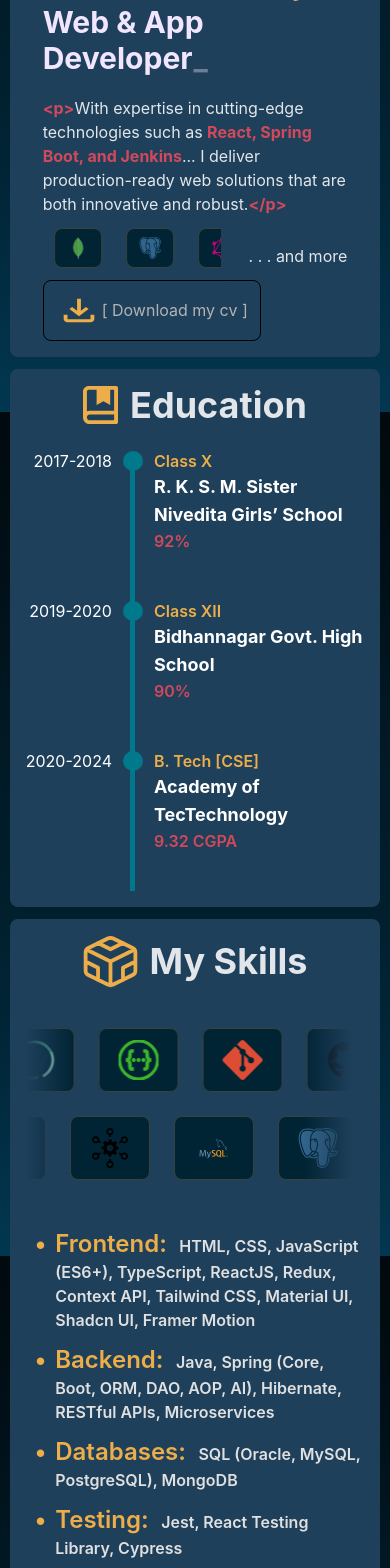
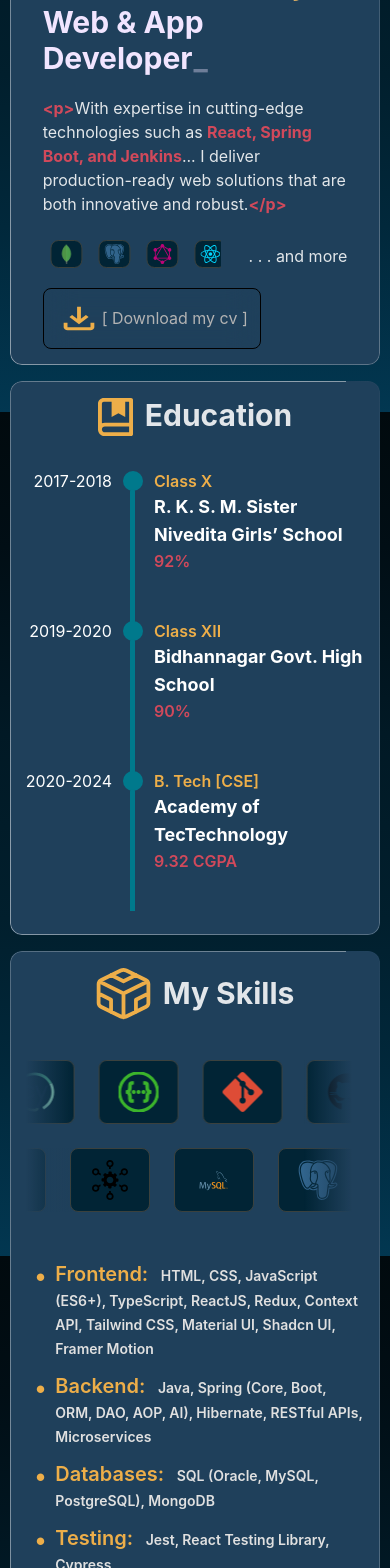
Before and after one commit to ISHITA-ROY016/my-portfolio, a React (Vite) app: page / in a window 390 px wide. Shown: the part 432-2000 px from the top of the page. Built offline with nearby package versions, Linux system fonts and the light colour scheme.

Commit message:
major ui changes for mobiles and border animation added

```diff
--- a/src/App.jsx
+++ b/src/App.jsx
@@ -19,8 +19,7 @@ const App = () => {
         const baseHeight = header.offsetHeight;
         const screenWidth = window.innerWidth;
 
-        // ✅ Mobile vs Desktop adjustment
-        const extraSpace = screenWidth < 640 ? 8 : 14; // 10px for mobile, 20px for larger screens
+        const extraSpace = screenWidth < 640 ? 8 : 14;
         setHeaderHeight(baseHeight + extraSpace);
       };
       updateHeight();
--- a/src/components/AboutMe.jsx
+++ b/src/components/AboutMe.jsx
@@ -15,7 +15,8 @@ const AboutMe = () => {
     };
 
     return (
-        <div id='aboutme' className='flex-grow bg-darkSecondary w-full md:w-3/4 max-w-[95%] mx-auto mt-3 sm:mt-6 p-4 sm:p-6 rounded-lg flex flex-col md:flex-row justify-start items-center gap-4 sm:gap-8'>
+        <div id='aboutme' className="animated-border rounded-lg w-full md:w-3/4 max-w-[95%] mx-auto mt-3 sm:mt-6">
+            <div className='flex-grow bg-darkSecondary p-4 sm:p-6 flex flex-col md:flex-row justify-start items-center gap-4 sm:gap-8'>
 
                 {/* Profile Image Section */}
                 <div className='md:w-1/2 min-w-[150px] flex justify-center items-start'>
@@ -45,7 +46,9 @@ const AboutMe = () => {
                     {/* Role */}
                     <div className='max-w-full break-words'>
                         <span className='text-3xl sm:text-5xl md:text-6xl block font-bold text-bioDark'>
-                        Junior <span className='animated-gradient-text'>{"{"}FullStack{"}"}</span> Web & App Developer
+                            Junior <span className='animated-gradient-text'>{"{"}FullStack{"}"}</span> Web & App{" "}
+                            <span className='whitespace-nowrap'>
+                                Developer
                                 <span className='inline-block'>
                                     <Typewriter
                                         options={{
@@ -56,6 +59,7 @@ const AboutMe = () => {
                                             deleteSpeed: Infinity,
                                             cursor: "_"
                                         }} />
+                                </span>
                             </span>
                         </span>
                     </div>
@@ -69,17 +73,18 @@ const AboutMe = () => {
                         </span>
                     </div>
 
-                <div className='w-full flex gap-7 items-end'>
+                    <div className='w-full flex gap-7 items-end mt-3'>
                         <div className='overflow-hidden w-3/4 md:w-1/2'>
                             <TechMarquee />
                         </div>
                         <span className='whitespace-nowrap'>. . . and more</span>
                     </div>
                     <div>
-                    <button className='flex items-center p-3 border border-solid border-black rounded-lg backdrop-blur-lg bg-white/0' onClick={handleDownload}>
+                        <button className='flex items-center p-3 border border-solid border-black rounded-lg backdrop-blur-lg bg-white/0 mt-2' onClick={handleDownload}>
                             <img src={Download} alt='download' />
                             <span className='text-[#B3B3B3]'>[ Download my cv ]</span>
                         </button>
+                    </div>
                 </div>
             </div>
         </div>
--- a/src/components/Connect.jsx
+++ b/src/components/Connect.jsx
@@ -105,8 +105,8 @@ const Connect = () => {
         }
         type={status}
       />
-      <h2 className="text-4xl font-bold text-darkHeading mb-10">
-        Let’s Connect
+      <h2 className="text-3xl md:text-4xl font-bold text-darkHeading mt-3 sm:mt-0 mb-6 md:mb-10">
+        Let's Connect
       </h2>
 
       <div className="grid grid-cols-1 md:grid-cols-2 gap-10">
--- a/src/components/Education.jsx
+++ b/src/components/Education.jsx
@@ -3,13 +3,15 @@ import Timeline from './Timeline'
 
 const Education = () => {
     return (
-        <div id='education' className='flex-grow bg-darkSecondary w-full md:w-3/4 max-w-[95%] mx-auto mt-3 sm:mt-6 p-4 sm:p-6 rounded-lg flex flex-col justify-center items-center gap-4 sm:gap-8'>
-            <div className='flex gap-3'>
-                <img src='/assets/education.svg' height={50} width={35}/>
-                <span className='text-4xl font-bold'>Education</span>
-            </div>
-            <div className='self-center'>
-                <Timeline />
+        <div id='education' className='animated-border rounded-lg w-full md:w-3/4 max-w-[95%] mx-auto mt-4 sm:mt-7'>
+            <div className='flex-grow bg-darkSecondary p-4 sm:p-6 rounded-lg flex flex-col justify-center items-center gap-4 sm:gap-8'>
+                <div className='flex gap-3'>
+                    <img src='/assets/education.svg' height={50} width={35} />
+                    <span className='text-3xl md:text-4xl font-bold'>Education</span>
+                </div>
+                <div className='self-center my-2'>
+                    <Timeline />
+                </div>
             </div>
         </div>
     )
--- a/src/components/Header.jsx
+++ b/src/components/Header.jsx
@@ -144,7 +144,7 @@ const Header = () => {
           : "0 0 15px rgba(0, 0, 0, 0.25)",
         border: scrolled
           ? "1px solid rgba(135, 206, 250, 0.45)"
-          : "1px solid rgba(255, 255, 255, 0.08)",
+          : "1px solid rgba(80, 77, 77, 0.573)",
         willChange: "transform",
       }}
       className={`fixed top-3 inset-x-0 mx-auto w-[90%] max-w-[95%]
--- a/src/components/Skills.jsx
+++ b/src/components/Skills.jsx
@@ -3,21 +3,21 @@ import SkillsTechMarquee from './SkillsTechMarquee'
 
 const Skills = () => {
     return (
+        <div id='skills' className='animated-border rounded-lg w-full md:w-3/4 max-w-[95%] mx-auto mt-4 sm:mt-7'>
             <div
-            id='skills'
-            className='flex-grow bg-darkSecondary w-full md:w-3/4 max-w-[95%] mx-auto mt-3 sm:mt-6 p-4 sm:p-6 rounded-lg flex flex-col justify-center items-center gap-4 sm:gap-8 min-h-[400px]'
+                className='flex-grow bg-darkSecondary p-4 sm:p-6 rounded-lg flex flex-col justify-center items-center gap-4 sm:gap-8 min-h-[400px]'
             >
                 {/* Title */}
                 <div className='flex gap-3 items-center'>
                     <img src='/assets/Skills.svg' height={50} width={55} alt="skills-icon" />
-                <span className='text-4xl font-bold'>My Skills</span>
+                    <span className='text-3xl md:text-4xl font-bold'>My Skills</span>
                 </div>
 
                 {/* Responsive Layout */}
-            <div className='flex flex-col md:flex-row justify-center items-stretch  md:items-stretch  gap-6 md:gap-8 w-full'>
+                <div className='mb-4 flex flex-col md:flex-row justify-center items-stretch  md:items-stretch  gap-6 md:gap-8 w-full'>
 
                     {/* Left Side — Tech Marquee */}
-                <div className='w-full md:w-[40%] flex items-center justify-center'>
+                    <div className='w-full md:w-[40%] flex items-start justify-center md:items-center !self-start md:!self-center flex-none'>
                         <SkillsTechMarquee />
                     </div>
 
@@ -32,8 +32,8 @@ const Skills = () => {
                             <li className="flex items-start">
                                 <span className="text-iconColor text-2xl mr-2">•</span>
                                 <div>
-                                <span className="text-iconColor text-2xl font-semibold ">Frontend:</span>{" "}
-                                <span className="text-darkText text-base font-semibold ml-2">
+                                    <span className="text-iconColor text-xl md:text-2xl font-semibold ">Frontend:</span>{" "}
+                                    <span className="text-darkText text-sm md:text-base font-semibold ml-2">
                                         HTML, CSS, JavaScript (ES6+), TypeScript, ReactJS, Redux, Context API,
                                         Tailwind CSS, Material UI, Shadcn UI, Framer Motion
                                     </span>
@@ -44,8 +44,8 @@ const Skills = () => {
                             <li className="flex items-start">
                                 <span className="text-iconColor text-2xl mr-2">•</span>
                                 <div>
-                                <span className="text-iconColor text-2xl font-semibold">Backend:</span>{" "}
-                                <span className="text-darkText text-base font-semibold ml-2">
+                                    <span className="text-iconColor text-xl md:text-2xl font-semibold">Backend:</span>{" "}
+                                    <span className="text-darkText text-sm md:text-base font-semibold ml-2">
                                         Java, Spring (Core, Boot, ORM, DAO, AOP, AI), Hibernate, RESTful APIs,
                                         Microservices
                                     </span>
@@ -56,8 +56,8 @@ const Skills = () => {
                             <li className="flex items-start">
                                 <span className="text-iconColor text-2xl mr-2">•</span>
                                 <div>
-                                <span className="text-iconColor text-2xl font-semibold">Databases:</span>{" "}
-                                <span className="text-darkText text-base font-semibold ml-2">
+                                    <span className="text-iconColor text-xl md:text-2xl font-semibold">Databases:</span>{" "}
+                                    <span className="text-darkText text-sm md:text-base font-semibold ml-2">
                                         SQL (Oracle, MySQL, PostgreSQL), MongoDB
                                     </span>
                                 </div>
@@ -67,8 +67,8 @@ const Skills = () => {
                             <li className="flex items-start">
                                 <span className="text-iconColor text-2xl mr-2">•</span>
                                 <div>
-                                <span className="text-iconColor text-2xl font-semibold">Testing:</span>{" "}
-                                <span className="text-darkText text-base font-semibold ml-2">
+                                    <span className="text-iconColor text-xl md:text-2xl font-semibold">Testing:</span>{" "}
+                                    <span className="text-darkText text-sm md:text-base font-semibold ml-2">
                                         Jest, React Testing Library, Cypress
                                     </span>
                                 </div>
@@ -78,8 +78,8 @@ const Skills = () => {
                             <li className="flex items-start">
                                 <span className="text-iconColor text-2xl mr-2">•</span>
                                 <div>
-                                <span className="text-iconColor text-2xl font-semibold">Tools & Platforms:</span>{" "}
-                                <span className="text-darkText text-base font-semibold ml-2">
+                                    <span className="text-iconColor text-xl md:text-2xl font-semibold">Tools & Platforms:</span>{" "}
+                                    <span className="text-darkText text-sm md:text-base font-semibold ml-2">
                                         Git, GitHub, Jenkins (CI/CD), Firebase, IntelliJ IDEA, VS Code, Postman,
                                         Bash Script (Linux), Power Platform, Azure, Swagger UI
                                     </span>
@@ -90,8 +90,8 @@ const Skills = () => {
                             <li className="flex items-start">
                                 <span className="text-iconColor text-2xl mr-2">•</span>
                                 <div>
-                                <span className="text-iconColor text-2xl font-semibold">Core Concepts:</span>{" "}
-                                <span className="text-darkText text-base font-semibold ml-2">
+                                    <span className="text-iconColor text-xl md:text-2xl font-semibold">Core Concepts:</span>{" "}
+                                    <span className="text-darkText text-sm md:text-base font-semibold ml-2">
                                         OOPs, MVC Architecture, Responsive Design, State Management, UI/UX Design,
                                         Product Strategy
                                     </span>
@@ -101,6 +101,7 @@ const Skills = () => {
                     </div>
                 </div>
             </div>
+        </div>
     )
 }
 
--- a/src/index.css
+++ b/src/index.css
@@ -15,3 +15,53 @@
 @tailwind base;
 @tailwind components;
 @tailwind utilities;
+
+/* Custom utilities */
+.touch-pan-y {
+  touch-action: pan-y;
+  -webkit-overflow-scrolling: touch;
+}
+
+/* Animated border wrapper */
+.animated-border {
+  position: relative;
+  overflow: hidden;
+  border-radius: 12px; /* match your rounded-lg */
+}
+
+/* Slim moving border */
+.animated-border::before {
+  content: "";
+  position: absolute;
+  inset: 0;
+  padding: 1px; /* << SUPER SLEEK BORDER */
+  border-radius: inherit;
+
+  /* Multi-color moving shine (white) */
+  background: linear-gradient(
+    120deg,
+    rgba(255, 255, 255, 0) 0%,
+    rgba(255, 255, 255, 0.5) 50%,
+    rgba(255, 255, 255, 0) 100%
+  );
+
+  background-size: 200% 200%;
+  animation: shine-move 3s linear infinite;
+
+  /* Keep the border only, not overlay */
+  mask:
+    linear-gradient(#000 0 0) content-box,
+    linear-gradient(#000 0 0);
+  mask-composite: exclude;
+  -webkit-mask-composite: xor;
+}
+
+/* Smooth diagonal slide (same style as green moving border) */
+@keyframes shine-move {
+  0% {
+    background-position: 200% 0%;
+  }
+  100% {
+    background-position: -200% 0%;
+  }
+}
--- a/src/style/MiniProjectCard.jsx
+++ b/src/style/MiniProjectCard.jsx
@@ -35,7 +35,7 @@ const MiniProjectCard = ({ project, onFlipChange }) => {
     return (
         <div
             ref={wrapperRef}
-            className="relative h-48 sm:h-52 rounded-xl cursor-pointer select-none"
+            className="relative h-52 sm:h-52 rounded-xl cursor-pointer select-none"
             style={{ perspective: "1200px" }}
             onClick={() => setFlipped(!flipped)}
         >
--- a/src/style/TechMarquee.jsx
+++ b/src/style/TechMarquee.jsx
@@ -46,16 +46,16 @@ const TechMarquee = () => {
     }, []);
 
     return (
-        <div className="flex relative overflow-hidden">
+        <div className="flex relative overflow-hidden items-center max-h-20 flex-none">
             <motion.div className="flex w-fit flex-shrink-0" animate={controls}>
                 {techLogos.map((logo, index) => (
                     <div
                         key={index}
-                        className="w-12 h-10 bg-[#012435] p-3 mx-3 border border-iconBorder rounded-lg flex items-center justify-center cursor-pointer"
+                        className="flex-none w-8 h-7 p-1 mx-2 sm:mx-3 sm:w-12 sm:h-10 sm:p-3 bg-[#012435] border border-iconBorder rounded-lg flex items-center justify-center cursor-pointer shrink-0"
                         onMouseEnter={(e) => handleEnter(e, logo)}
                         onMouseLeave={handleLeave}
                     >
-                        <img src={logo.src} alt={logo.alt} />
+                        <img src={logo.src} alt={logo.alt} className="w-5 h-5 sm:w-7 sm:h-7" />
                     </div>
                 ))}
             </motion.div>
@@ -64,11 +64,11 @@ const TechMarquee = () => {
                 {techLogos.map((logo, index) => (
                     <div
                         key={index}
-                        className="w-12 h-10 bg-[#012435] p-3 mx-3 border border-iconBorder rounded-lg flex items-center justify-center cursor-pointer"
+                        className="flex-none w-8 h-7 p-1 mx-2 sm:mx-3 sm:w-12 sm:h-10 sm:p-3 bg-[#012435] border border-iconBorder rounded-lg flex items-center justify-center cursor-pointer shrink-0"
                         onMouseEnter={(e) => handleEnter(e, logo)}
                         onMouseLeave={handleLeave}
                     >
-                        <img src={logo.src} alt={logo.alt} />
+                        <img src={logo.src} alt={logo.alt} className="w-5 h-5 sm:w-7 sm:h-7" />
                     </div>
                 ))}
             </motion.div>
```
Also changed, not shown: src/components/Experience.jsx (+6 -5 lines), src/components/MiniProjects.jsx (+5 -5 lines), src/components/Projects.jsx (+5 -4 lines). Lines whose indentation alone changed are shown as unchanged.
